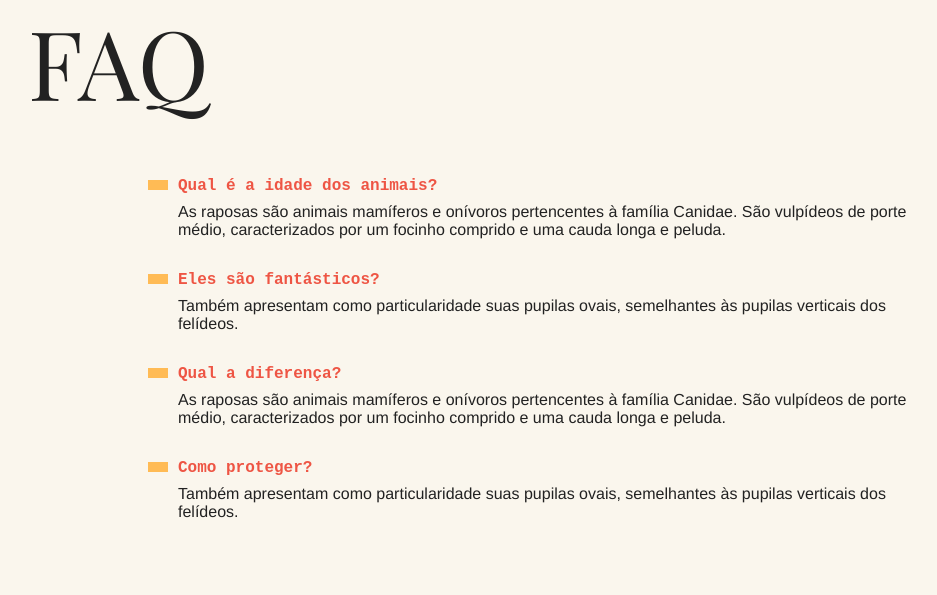
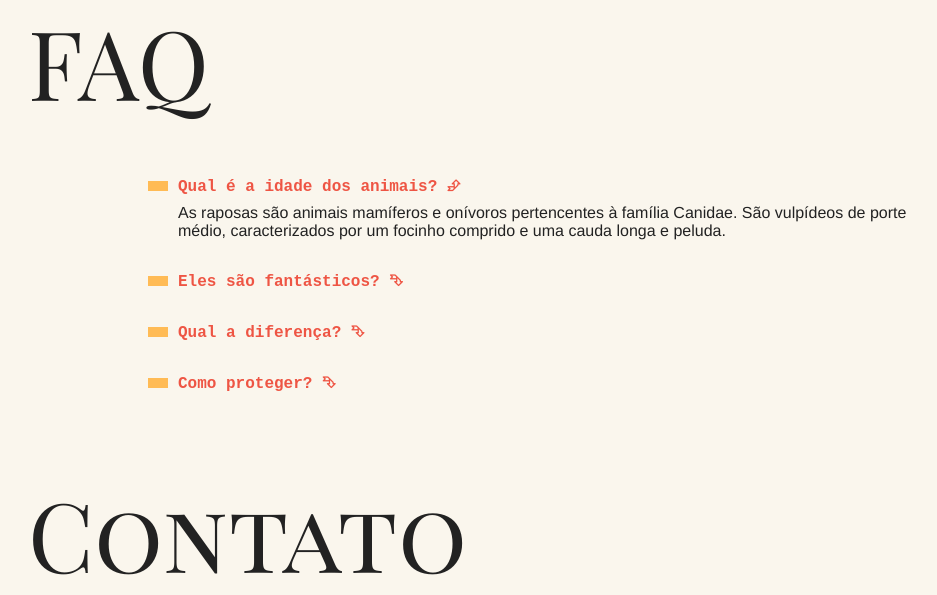
Before and after one commit to VictorDolzan/javascript-para-iniciantes, a plain HTML site: page index.html in a window 1280 px wide. Shown: the part 799-1394 px from the top of the page, without its empty margins (162-1099 px from the left). Drawn offline with Linux system fonts and the light colour scheme.

Commit message:
Criado accordion behaviour no FAQ

```diff
--- a/css/style.css
+++ b/css/style.css
@@ -230,3 +230,33 @@ body {
         transform: translate3d(0, 0, 0);
     }
 }
+
+.js .js-accordion dd {
+    display: none;
+}
+
+.js-accordion dt::after {
+    content: '⮷';
+    margin-left: 10px;
+}
+
+.js-accordion dt.ativo::after {
+    content: '⮵';
+    margin-left: 10px;
+}
+
+.js-accordion dd.ativo {
+    display: block;
+    animation: slideDown .6s forwards;
+}
+
+@keyframes slideDown {
+    from {
+        opacity: 0;
+        max-height: 0;
+    }
+    to {
+        opacity: 1;
+        max-height: 200px;
+    }
+}
--- a/index.html
+++ b/index.html
@@ -90,7 +90,7 @@
 
 <section class="grid-section faq" id="faq">
 	<h1 class="titulo">FAQ</h1>
-	<dl class="faq-lista">
+	<dl class="faq-lista js-accordion">
 		<dt>Qual é a idade dos animais?</dt>
 		<dd>As raposas são animais mamíferos e onívoros pertencentes à família Canidae. São vulpídeos de porte médio,
 			caracterizados por um focinho comprido e uma cauda longa e peluda.
--- a/script.js
+++ b/script.js
@@ -1,3 +1,4 @@
+function initTabNav() {
     const tabMenu = document.querySelectorAll('.js-tabmenu li');
     const tabContent = document.querySelectorAll('.js-tabcontent section');
     tabContent[0].classList.add('ativo');
@@ -16,3 +17,25 @@ if (tabMenu.length && tabContent.length) {
             })
         })
     }
+}
+
+function initAccordion() {
+    const accordionList = document.querySelectorAll('.js-accordion dt');
+    const activeAccordionClass = 'ativo';
+    if (accordionList.length) {
+        accordionList[0].classList.add(activeAccordionClass);
+        accordionList[0].nextElementSibling.classList.add(activeAccordionClass);
+
+        function activeAccordion() {
+            this.classList.toggle(activeAccordionClass);
+            this.nextElementSibling.classList.toggle(activeAccordionClass);
+        }
+
+        accordionList.forEach((item) => {
+            item.addEventListener('click', activeAccordion)
+        })
+    }
+}
+
+initTabNav();
+initAccordion();
```
Lines whose indentation alone changed are shown as unchanged.
